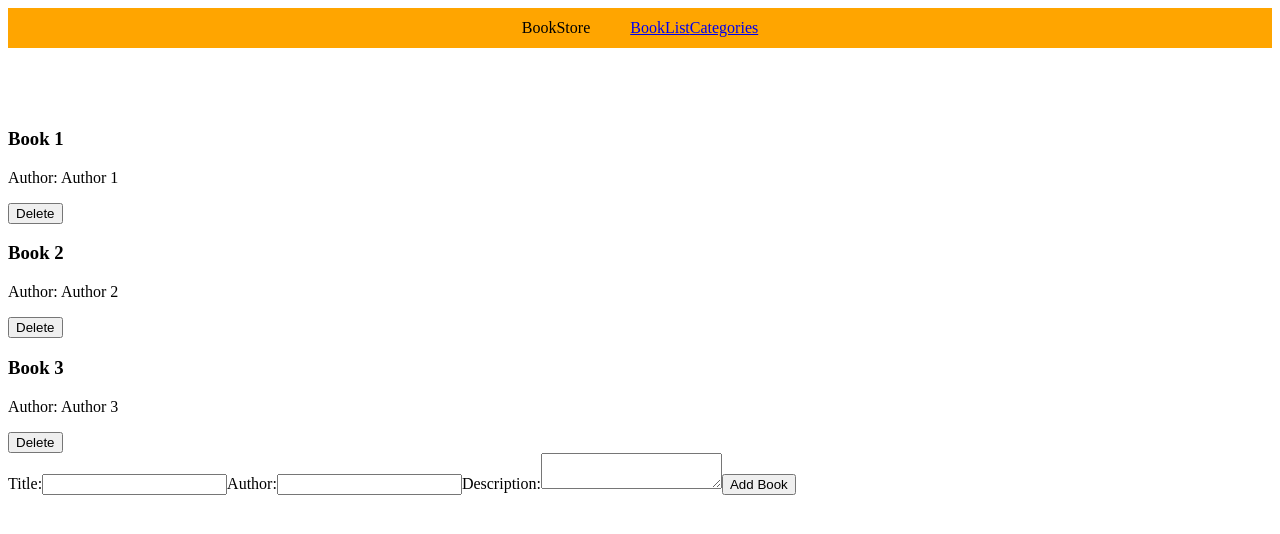
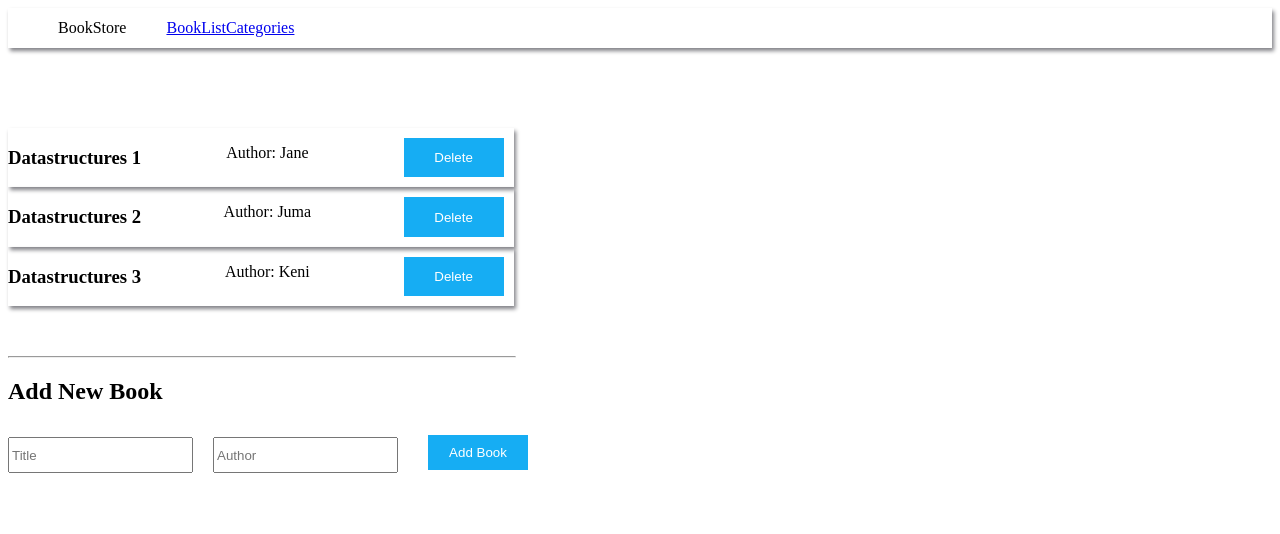
Before and after one commit to mercymugambi/react-redux-bookstore, a React (Create React App) app: page / in a window 1280 px wide. Shown: the top 534 px of the page. Built offline with nearby package versions, Linux system fonts and the light colour scheme.

Commit message:
Add styling to Booklist and form

```diff
--- a/src/App.css
+++ b/src/App.css
@@ -1,9 +1,53 @@
 .appContainer {
   display: flex;
   align-items: center;
-  justify-content: center;
-  background-color: orange;
+  justify-content: left;
+  background-color: #fff;
+  box-shadow: 2px 3px 4px rgb(131, 131, 136);
   padding: 0 50px;
   margin-bottom: 80px;
   height: 40px;
 }
+
+.BookContainer {
+  width: 40%;
+}
+
+.booksLi {
+  display: flex;
+  flex-direction: row;
+  justify-content: space-between;
+  position: relative;
+  gap: 30px;
+  box-shadow: 2px 3px 4px rgb(131, 131, 136);
+}
+
+.Booktitle {
+  color: black;
+}
+
+button {
+  background-color: rgb(22, 173, 243);
+  border: rgb(24, 182, 250);
+  color: white;
+  width: 100px;
+  padding: 10px;
+  margin: 10px;
+}
+
+.formContainer {
+  display: flex;
+  flex-direction: row;
+}
+
+input {
+  margin-right: 20px;
+  height: 30px;
+  margin-top: 12px;
+}
+
+.Horizontalrule {
+  width: 40%;
+  margin-top: 50px;
+  margin-left: 0;
+}
--- a/src/App.js
+++ b/src/App.js
@@ -6,9 +6,9 @@ import Navbar from './components/Navbar';
 
 function App() {
   const books = [
-    { id: 1, title: 'Book 1', author: 'Author 1', description: 'Description 1' },
-    { id: 2, title: 'Book 2', author: 'Author 2', description: 'Description 2' },
-    { id: 3, title: 'Book 3', author: 'Author 3', description: 'Description 3' },
+    { id: 1, title: 'Datastructures 1', author: 'Jane' },
+    { id: 2, title: 'Datastructures 2', author: 'Juma' },
+    { id: 3, title: 'Datastructures 3', author: 'Keni',},
   ];
   return (
     <div>
--- a/src/components/Book.js
+++ b/src/components/Book.js
@@ -5,10 +5,13 @@ const Book = ({ book, onDelete }) => {
   const { title, author, id } = book;
 
   return (
-    <div>
-      <h3>{title}</h3>
-      <p>Author: {author}</p>
+    <div className="BookContainer">
+      <li className="booksLi">
+      <h3 className="Booktitle">{title}</h3>
+      <p className="BookAuthor">Author: {author}</p>
       <button onClick={() => onDelete(id)}>Delete</button>
+      </li>
+
     </div>
   );
 };
--- a/src/components/Categories.js
+++ b/src/components/Categories.js
@@ -1,7 +1,7 @@
 export default function Categories() {
     return (
         <div>
-            Hello
+            Hello! Page still on development stage
         </div>
     );
 };
--- a/src/components/Form.js
+++ b/src/components/Form.js
@@ -3,29 +3,25 @@ import React, { useState } from 'react';
 const Form = () => {
   const [title, setTitle] = useState('');
   const [author, setAuthor] = useState('');
-  const [description, setDescription] = useState('');
 
   const handleSubmit = (e) => {
     e.preventDefault();
-    // Handle form submission
   };
 
   return (
-    <form onSubmit={handleSubmit}>
+    <div>
+      <hr className="Horizontalrule"></hr>
+      <h2>Add New Book</h2>
+      <form className="formContainer" onSubmit={handleSubmit}>
       <label>
-        Title:
-        <input type="text" value={title} onChange={(e) => setTitle(e.target.value)} />
+        <input type="text" value={title} placeholder = "Title" onChange={(e) => setTitle(e.target.value)} />
       </label>
       <label>
-        Author:
-        <input type="text" value={author} onChange={(e) => setAuthor(e.target.value)} />
-      </label>
-      <label>
-        Description:
-        <textarea value={description} onChange={(e) => setDescription(e.target.value)} />
+        <input type="text" value={author} placeholder = "Author" onChange={(e) => setAuthor(e.target.value)} />
       </label>
       <button type="submit">Add Book</button>
     </form>
+    </div>
   );
 };
 
```
